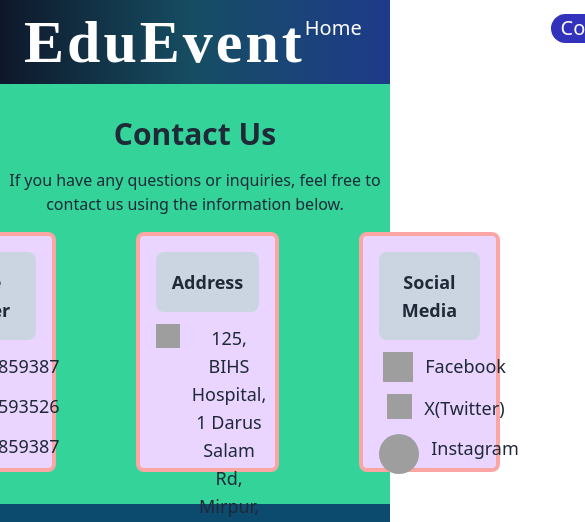
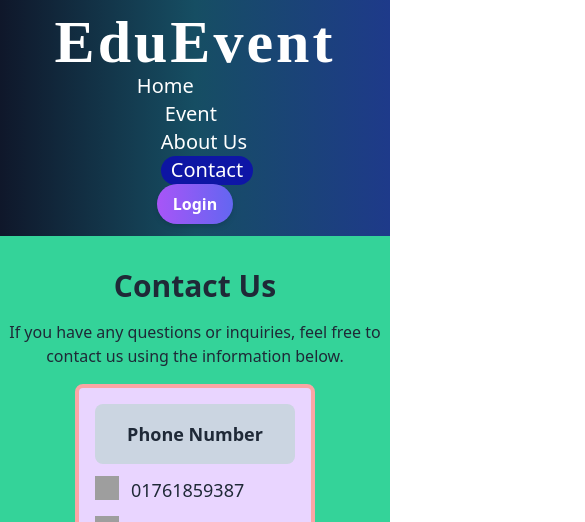
Before and after one commit to mehedihassan1603/eduEvent, a React (Vite) app: page /contact in a window 390 px wide. Shown: the top 522 px of the page, 585 px wide, since content can reach past the window. Built offline with nearby package versions, Linux system fonts and the light colour scheme; no server answers; grey boxes are pictures that could not be loaded; a web font is replaced by a local one.

Commit message:
Responsive Done for mobile tablet and large device

```diff
--- a/src/Components/Contact/Contact.jsx
+++ b/src/Components/Contact/Contact.jsx
@@ -7,7 +7,7 @@
           If you have any questions or inquiries, feel free to contact us using
           the information below.
         </p>
-        <div className="mt-4 flex justify-center items-center gap-20">
+        <div className="mt-4 flex flex-col md:flex-row lg:flex-row justify-center items-center gap-20">
           <div className="flex text-lg w-60 h-60 flex-col gap-3 border-4 p-4 rounded-lg bg-purple-200 border-red-300">
             <h1 className="font-bold bg-slate-300 rounded-lg p-4">
               Phone Number
--- a/src/Components/Hompage/Navbar.jsx
+++ b/src/Components/Hompage/Navbar.jsx
@@ -13,20 +13,20 @@
   };
   return (
     <nav className="bg-gradient-to-r from-slate-900 via-cyan-900 to-blue-900 px-6 py-3">
-      <div className="container mx-auto flex items-center justify-between">
+      <div className="container mx-auto flex flex-col md:flex-col lg:flex-row items-center justify-between">
         <Link
           to="/"
           className="text-white text-6xl font-bold tracking-wider fonty"
         >
           EduEvent
         </Link>
-        <ul className="space-x-6 flex text-xl">
+        <ul className="space-x-6 flex flex-col md:flex-col lg:flex-row text-xl">
           <li>
             <NavLink
               to="/"
               className="text-white hover:text-pink-300 transition duration-300"
             >
-              Home
+            Home
             </NavLink>
           </li>
           <div className="dropdown dropdown-hover">
@@ -35,7 +35,7 @@
               tabIndex={0}
               className="m-1 text-white hover:text-pink-300 transition duration-300"
             >
-              Event
+            Event
             </label>
 
 
@@ -77,28 +77,29 @@
               to="/contact"
               className="text-white hover:text-pink-300 transition duration-300"
             >
-              Contact
+            Contact
             </NavLink>
           </li>
           {
-            user && <>
+            user && <div className="flex flex-col md:flex-col lg:flex-row">
                       <li>
             <NavLink
               to="/notice"
               className="text-white hover:text-pink-300 transition duration-300"
             >
-              Notice
+            Notice
             </NavLink>
-
+            </li>
+            <li>
             <NavLink
               to="/dashboard"
-              className="text-white ml-4 hover:text-pink-300 transition duration-300"
+              className="text-white ml-0 md:ml-0 lg:ml-4 hover:text-pink-300 transition duration-300"
             >
-              Dashboard
+            Dashboard
             </NavLink>
           </li>
 
-            </>
+            </div>
           }
         </ul>
         <div className="text-white flex items-center">
--- a/src/Components/NotFound/NotFound.jsx
+++ b/src/Components/NotFound/NotFound.jsx
@@ -1,8 +1,8 @@
 
 const NotFound = () => {
   return (
-    <div>
-      <h2>404 - Not Found</h2>
+    <div className="h-screen flex flex-col justify-center items-center text-2xl text-white">
+      <h2>404 - Not Found!</h2>
       <p>The page you are looking for does not exist.</p>
     </div>
   );
--- a/src/main.jsx
+++ b/src/main.jsx
@@ -15,6 +15,7 @@
 import PrivateRoute from "./Components/Routess/PrivateRoute";
 import Notice from "./Components/Notice/Notice";
 import Dashboard from "./Components/Dashboard/Dashboard";
+import NotFound from "./Components/NotFound/NotFound";
 
 const router = createBrowserRouter([
   {
@@ -68,6 +69,10 @@
         path: "/register",
         element: <Register></Register>,
       },
+      {
+        path: "*",
+        element: <NotFound></NotFound>,
+      },
     ],
   },
 ]);
```
